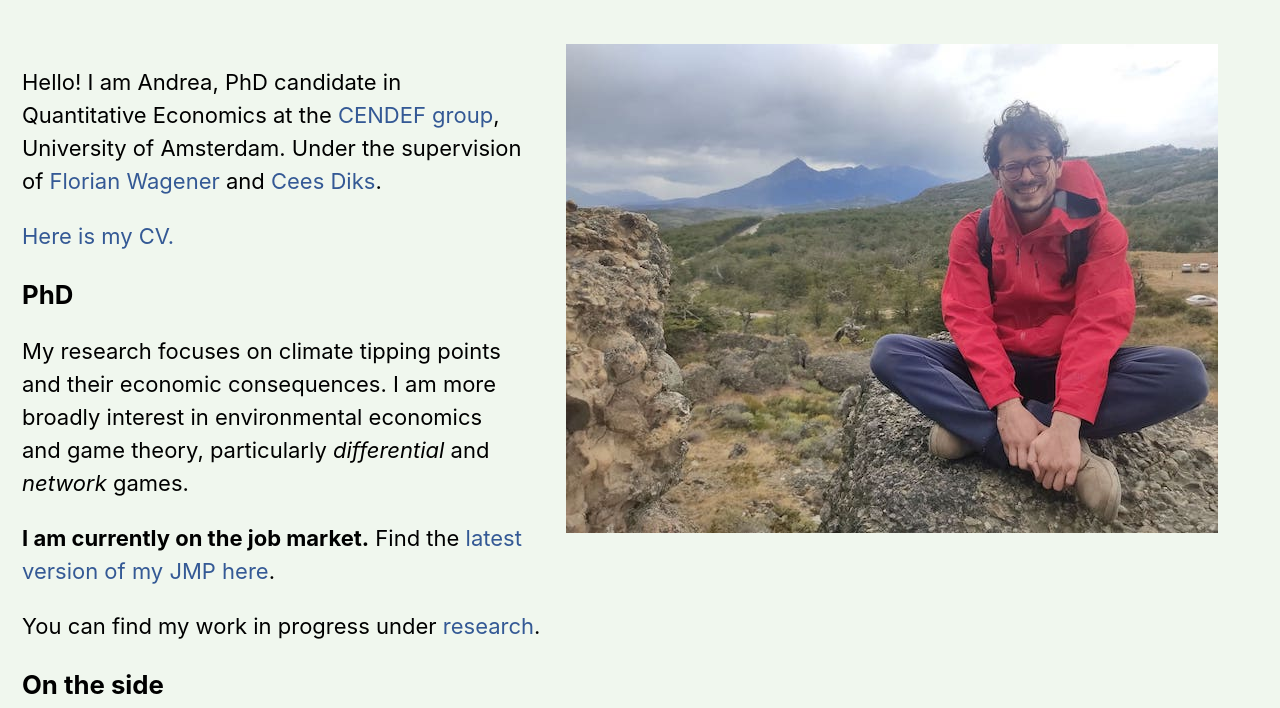
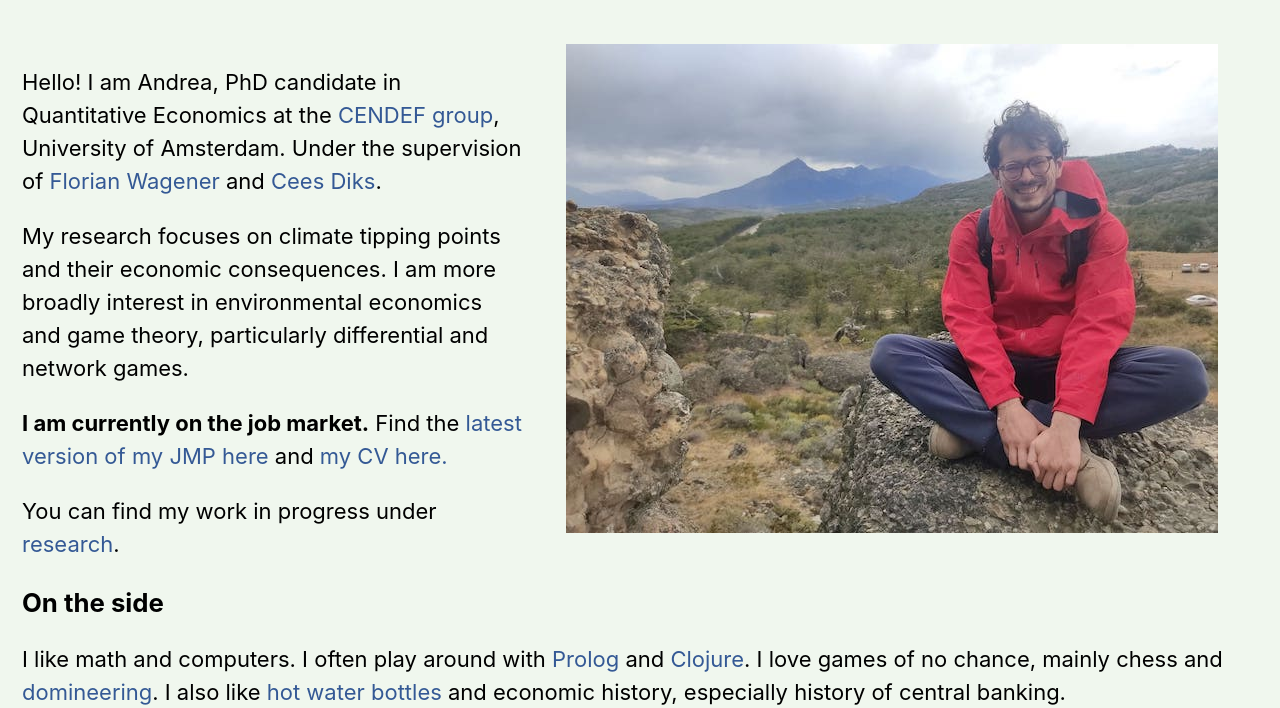
Before and after one commit to NoFishLikeIan/nofishlikeian.github.io, an Eleventy site: page pages/home.md in a window 1280 px wide. Shown: the part 92-800 px from the top of the page. Built offline with nearby package versions, Linux system fonts and the light colour scheme; Eleventy itself is replaced by a stand-in of ours; files that its build step writes are made by us from their sources.

Commit message:
🦉 restructured front page

```diff
--- a/pages/home.md
+++ b/pages/home.md
@@ -10,13 +10,9 @@ eleventyNavigation:
 
 Hello! I am Andrea, PhD candidate in Quantitative Economics at the [CENDEF group](https://cendef.uva.nl/), University of Amsterdam. Under the supervision of [Florian Wagener](https://www.uva.nl/en/profile/w/a/f.o.o.wagener/f.o.o.wagener.html) and [Cees Diks](https://www.uva.nl/en/profile/d/i/c.g.h.diks/c.g.h.diks.html).
 
-[Here is my CV.](static/docs/titton-cv.pdf)
+My research focuses on climate tipping points and their economic consequences. I am more broadly interest in environmental economics and game theory, particularly differential and network games.
 
-### PhD
-
-My research focuses on climate tipping points and their economic consequences. I am more broadly interest in environmental economics and game theory, particularly *differential* and *network* games.
-
-**I am currently on the job market.** Find the [latest version of my JMP here](../static/docs/tipping-point.pdf).
+**I am currently on the job market.** Find the [latest version of my JMP here](../static/docs/tipping-point.pdf) and [my CV here.](static/docs/titton-cv.pdf)
 
 You can find my work in progress under [research](/research).
 
```
